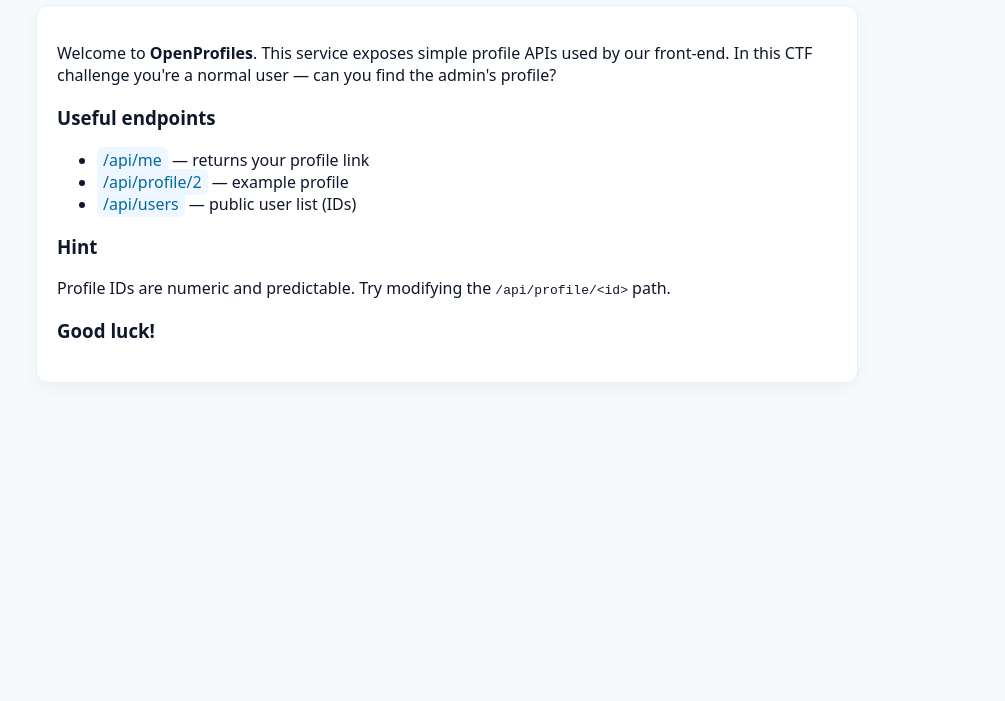
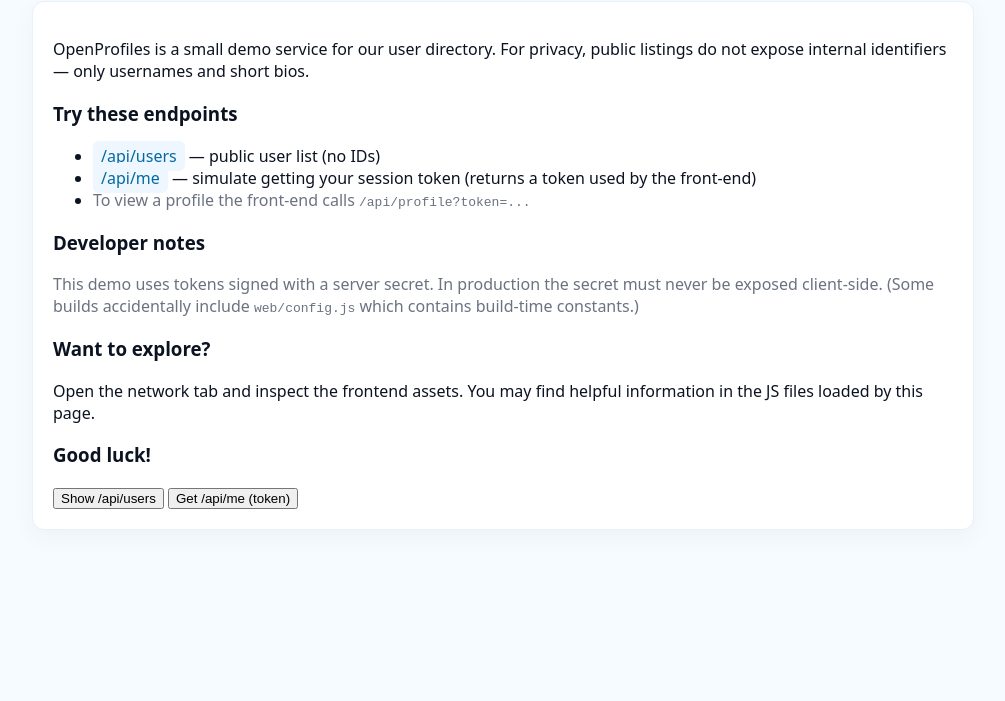
Before and after one commit to cybermystic18-hue/idor, a website: page web/index.html in a window 1280 px wide. Shown: the part 99-800 px from the top of the page, without its empty margins (4-1009 px from the left). Drawn offline with Linux system fonts and the light colour scheme.

Commit message:
Update index.html

```diff
--- a/web/index.html
+++ b/web/index.html
@@ -5,28 +5,59 @@
   <meta name="viewport" content="width=device-width,initial-scale=1" />
   <title>OpenProfiles</title>
   <style>
-    body{font-family:system-ui,Segoe UI,Arial;margin:40px;background:#f7fafc;color:#0f172a;}
-    .card{background:#fff;border:1px solid #e6eef6;padding:20px;border-radius:12px;max-width:780px;box-shadow:0 6px 18px rgba(8,15,30,0.04)}
+    body{font-family:system-ui,Segoe UI,Arial;margin:36px;background:#f6fbff;color:#0b1220}
+    .card{background:#fff;border:1px solid #e7f0fb;padding:20px;border-radius:12px;max-width:900px;box-shadow:0 8px 24px rgba(9,20,40,0.04)}
+    .muted{color:#6b7280}
     pre{background:#0b1220;color:#dff7ff;padding:12px;border-radius:6px;overflow:auto}
-    a.code{background:#eef6ff;padding:2px 6px;border-radius:6px;color:#0369a1;text-decoration:none}
+    a.code{background:#eef6ff;padding:4px 8px;border-radius:6px;color:#0369a1;text-decoration:none}
   </style>
 </head>
 <body>
   <h1>OpenProfiles</h1>
   <div class="card">
-    <p>Welcome to <strong>OpenProfiles</strong>. This service exposes simple profile APIs used by our front-end. In this CTF challenge you're a normal user — can you find the admin's profile?</p>
+    <p>OpenProfiles is a small demo service for our user directory. For privacy, public listings do not expose internal identifiers — only usernames and short bios.</p>
 
-    <h3>Useful endpoints</h3>
+    <h3>Try these endpoints</h3>
     <ul>
-      <li><a class="code" href="/api/me">/api/me</a> — returns your profile link</li>
-      <li><a class="code" href="/api/profile/2">/api/profile/2</a> — example profile</li>
-      <li><a class="code" href="/api/users">/api/users</a> — public user list (IDs)</li>
+      <li><a class="code" href="/api/users">/api/users</a> — public user list (no IDs)</li>
+      <li><a class="code" href="/api/me">/api/me</a> — simulate getting your session token (returns a token used by the front-end)</li>
+      <li><span class="muted">To view a profile the front-end calls <code>/api/profile?token=...</code></span></li>
     </ul>
 
-    <h3>Hint</h3>
-    <p>Profile IDs are numeric and predictable. Try modifying the <code>/api/profile/&lt;id&gt;</code> path.</p>
+    <h3>Developer notes</h3>
+    <p class="muted">This demo uses tokens signed with a server secret. In production the secret must never be exposed client-side. (Some builds accidentally include <code>web/config.js</code> which contains build-time constants.)</p>
+
+    <h3>Want to explore?</h3>
+    <p>Open the network tab and inspect the frontend assets. You may find helpful information in the JS files loaded by this page.</p>
 
     <h3>Good luck!</h3>
   </div>
+
+  <!-- intentionally loading a config file that leaks a client constant (realistic accident) -->
+  <script src="/config.js"></script>
+
+  <script>
+    // quick UI helpers to demonstrate interactions
+    async function showJSON(url){
+      try {
+        const r = await fetch(url);
+        const j = await r.json();
+        const p = document.createElement('pre');
+        p.textContent = JSON.stringify(j, null, 2);
+        document.body.appendChild(p);
+      } catch(e){
+        alert('Failed: ' + e);
+      }
+    }
+
+    // add quick buttons for convenience (not revealing anything sensitive)
+    const panel = document.createElement('div');
+    panel.style.marginTop = '18px';
+    panel.innerHTML = '<button id="btn-users">Show /api/users</button> <button id="btn-me">Get /api/me (token)</button>';
+    document.querySelector('.card').appendChild(panel);
+
+    document.getElementById('btn-users').addEventListener('click', ()=> showJSON('/api/users'));
+    document.getElementById('btn-me').addEventListener('click', ()=> showJSON('/api/me'));
+  </script>
 </body>
 </html>
```
